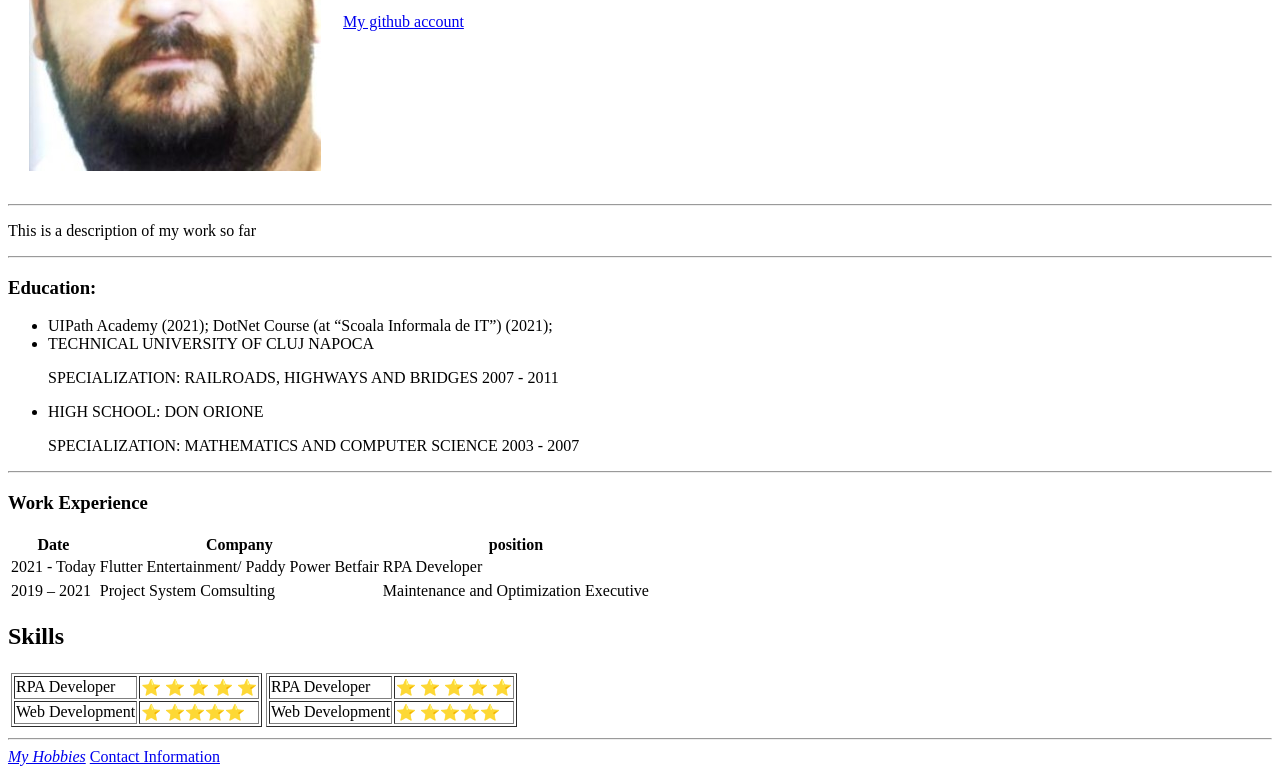
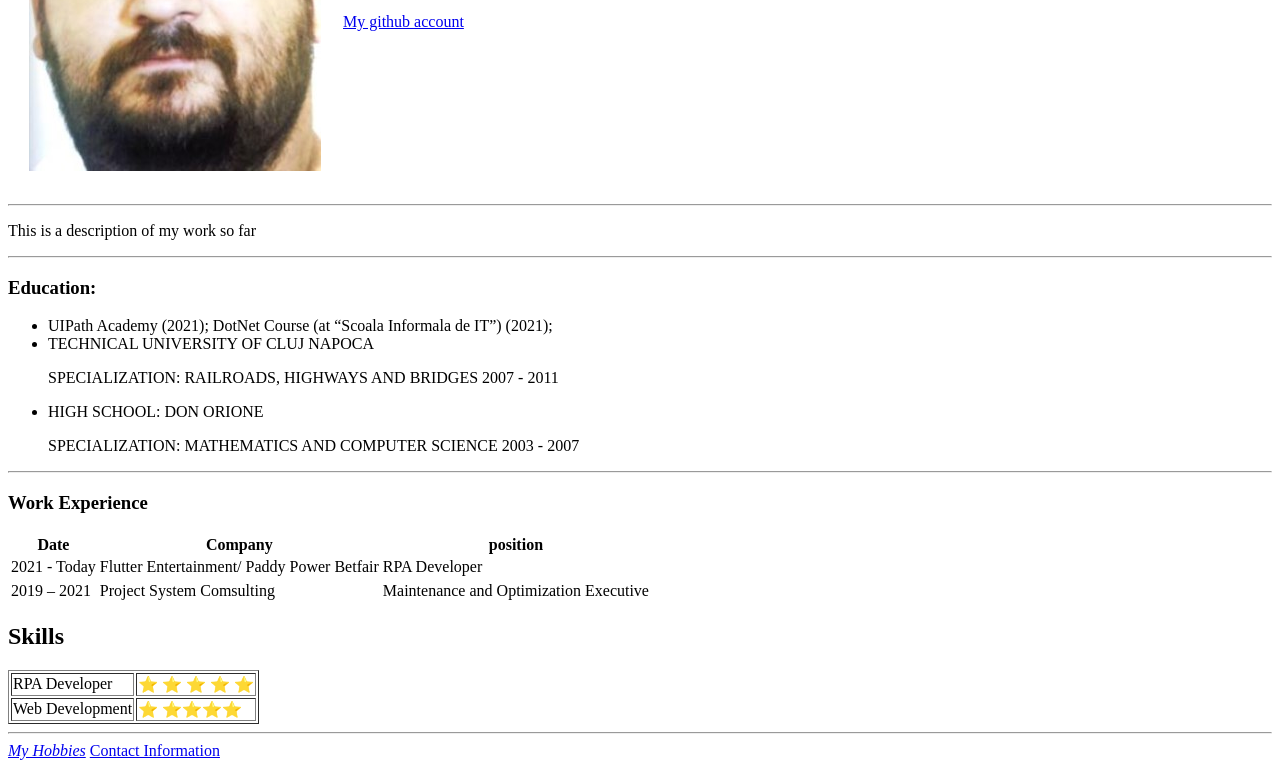
Before and after one commit to Cristians-WebDevelopmentCourse/html_personal_site, a plain HTML site: page index.html in a window 1280 px wide. Shown: the part 258-1032 px from the top of the page. Drawn offline with Linux system fonts and the light colour scheme.

```diff
--- a/index.html
+++ b/index.html
@@ -56,9 +56,8 @@
 
 <h2>Skills</h2>
 
-<table>
-    <tr>
-        <td>
+</table>
+
 <table border="1">
     <tr>
         <td>RPA Developer</td>
@@ -69,23 +68,6 @@
         <td>&#11088 ⭐⭐⭐⭐</td>
     </tr>
 </table>
-        </td>
-        <td>
-            <table border="1">
-                <tr>
-                    <td>RPA Developer</td>
-                    <td>&#11088 &#11088 &#11088 &#11088 &#11088</td>
-                </tr>
-                <tr>
-                    <td>Web Development</td>
-                    <td>&#11088 ⭐⭐⭐⭐</td>
-                </tr>
-            </table>
-        </td>
-    </tr>
-</table>
-
-
 
 
 <hr>
```
Lines whose indentation alone changed are shown as unchanged.
